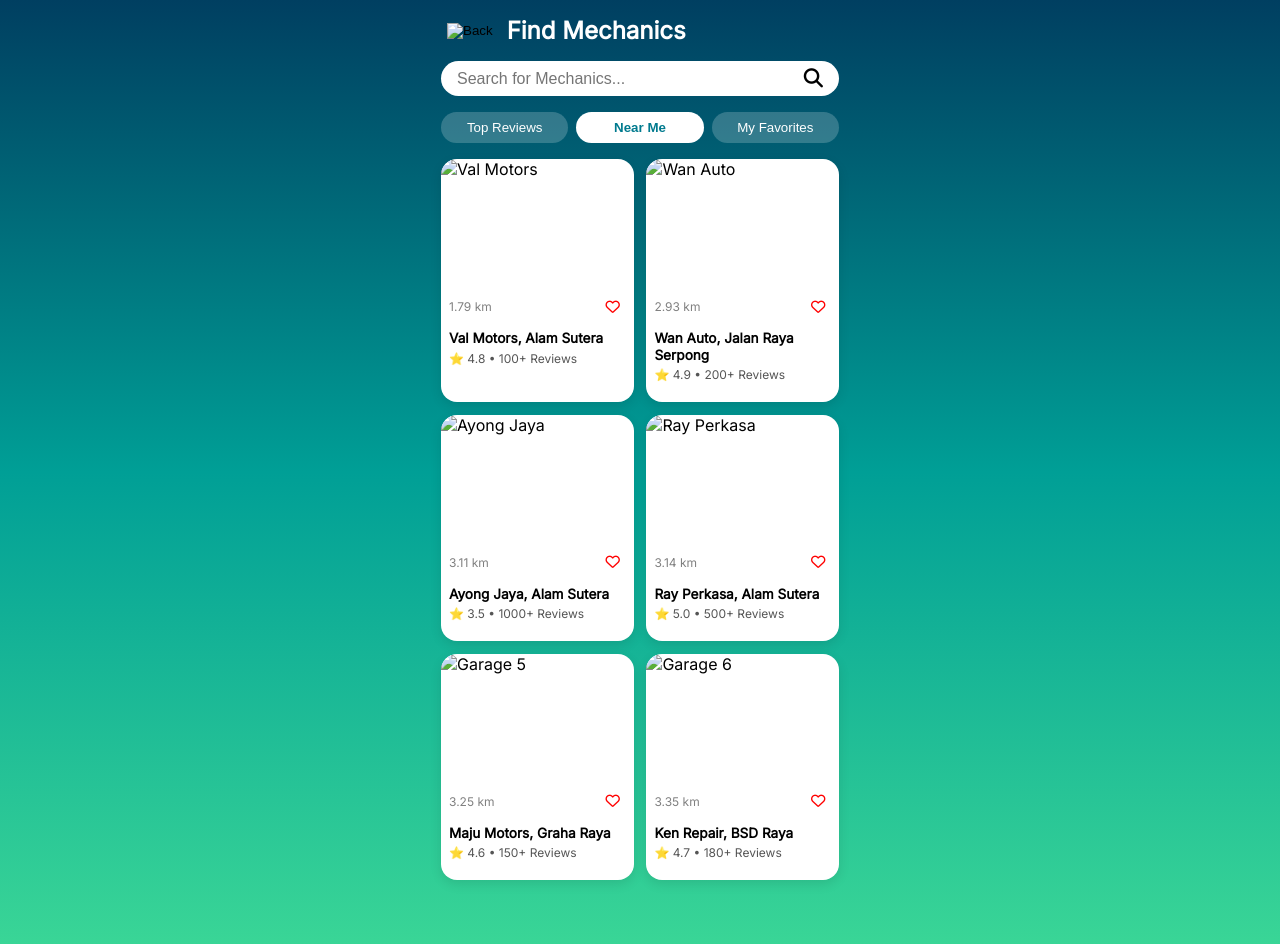
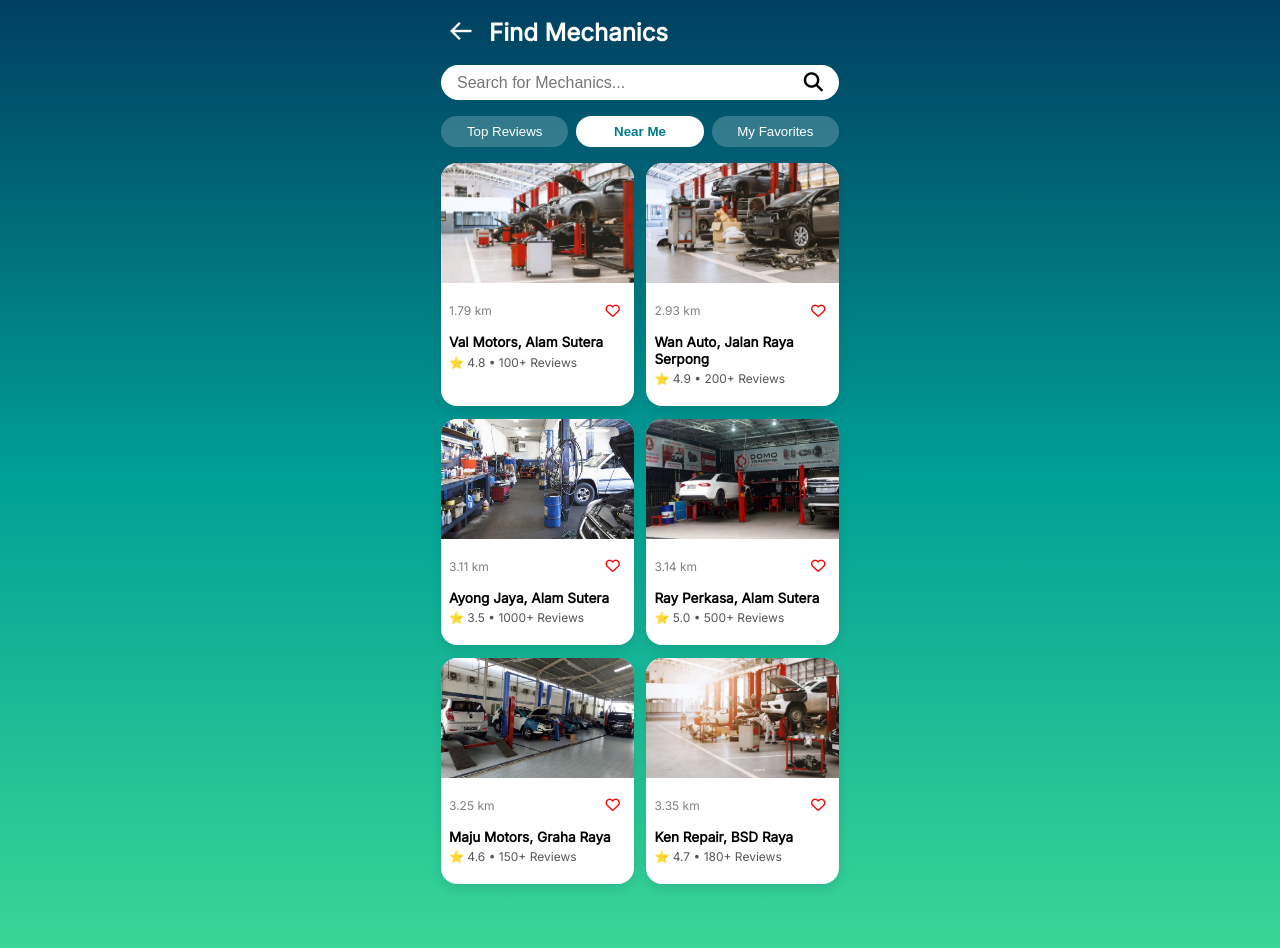
Before and after one commit to CalvinJ45/AutoCare, a website: page find_mechanics.html in a window 1280 px wide. Drawn offline with Linux system fonts and the light colour scheme.

Commit message:
Finalized

```diff
--- a/find_mechanics.html
+++ b/find_mechanics.html
@@ -8,13 +8,13 @@
   <title>Find Mechanics</title>
   <link href="https://fonts.googleapis.com/css2?family=Inter&display=swap" rel="stylesheet">
   <link rel="stylesheet" href="https://cdnjs.cloudflare.com/ajax/libs/font-awesome/6.5.1/css/all.min.css">
-  <link rel="stylesheet" href="/css/find_mechanics_style.css" />
+  <link rel="stylesheet" href="css/find_mechanics_style.css" />
 </head>
 <body>
   <div class="container">
     <div class="header">
       <button class="back-btn">
-        <img src=".img/back icon.png" alt="Back" />
+        <img src="img/back icon.png" alt="Back" />
       </button>
       <h1>Find Mechanics</h1>
     </div>
@@ -32,7 +32,7 @@
 
     <div class="grid">
       <div class="card">
-        <img src=".img/Image1.jpg" alt="Val Motors" />
+        <img src="img/Image1.jpg" alt="Val Motors" />
         <div class="info">
           <div class="top-row">
             <p class="distance">1.79 km</p>
@@ -43,7 +43,7 @@
         </div>
       </div>
       <div class="card">
-        <img src=".img/Image2.jpg" alt="Wan Auto" />
+        <img src="img/Image2.jpg" alt="Wan Auto" />
         <div class="info">
           <div class="top-row">
             <p class="distance">2.93 km</p>
@@ -55,7 +55,7 @@
       </div>
 
       <div class="card">
-        <img src=".img/Image3.jpg" alt="Ayong Jaya" />
+        <img src="img/Image3.jpg" alt="Ayong Jaya" />
         <div class="info">
           <div class="top-row">
             <p class="distance">3.11 km</p>
@@ -68,7 +68,7 @@
       </div>
 
       <div class="card">
-        <img src=".img/Image4.webp" alt="Ray Perkasa" />
+        <img src="img/Image4.webp" alt="Ray Perkasa" />
         <div class="info">
           <div class="top-row">
             <p class="distance">3.14 km</p>
@@ -81,7 +81,7 @@
       </div>
 
       <div class="card">
-        <img src=".img/Image5.jpg" alt="Garage 5" />
+        <img src="img/Image5.jpg" alt="Garage 5" />
         <div class="info">
           <div class="top-row">
             <p class="distance">3.25 km</p>
@@ -94,7 +94,7 @@
       </div>
 
       <div class="card">
-        <img src=".img/Image6.webp" alt="Garage 6" />
+        <img src="img/Image6.webp" alt="Garage 6" />
         <div class="info">
           <div class="top-row">
             <p class="distance">3.35 km</p>
```
Also changed, not shown: autocare_chatbot.html (+1 -1 lines), css/font.css (+4 -4 lines), main.html (+2 -2 lines).
